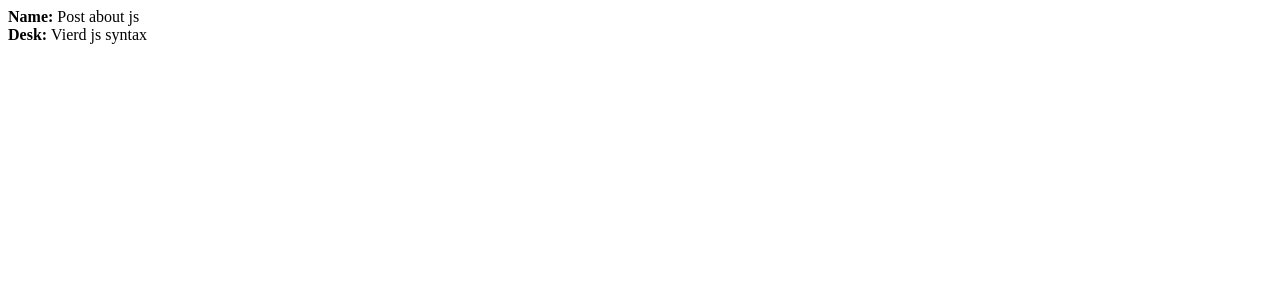
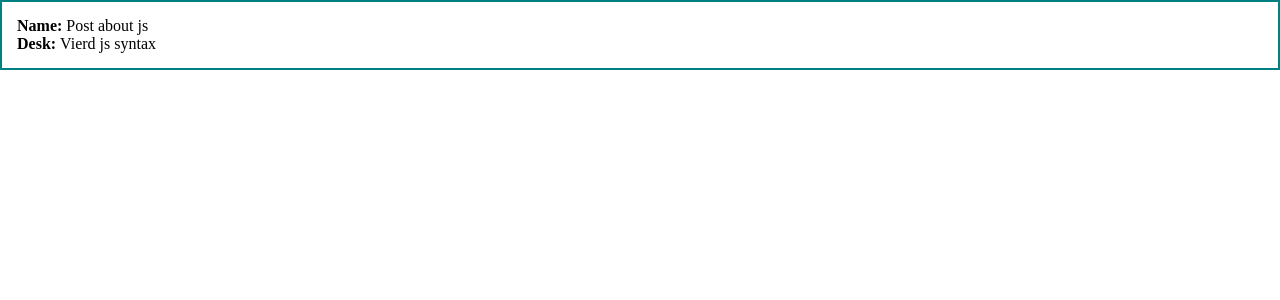
Before and after one commit to blindone0/vue-tutorial, a Vue app: page / in a window 1280 px wide. Shown: the top 300 px of the page. Built offline with nearby package versions, Linux system fonts and the light colour scheme.

Commit message:
nice teal border styles in vue maner

```diff
--- a/src/App.vue
+++ b/src/App.vue
@@ -29,6 +29,15 @@ export default {
 }
 </script>
 
-<style scoped>
+<style>
+* {
+    margin: 0;
+    padding: 0;
+    box-sizing: 'border-box';
+}
 
+.post {
+    padding: 15px;
+    border: 2px solid teal;
+}
 </style>
```
